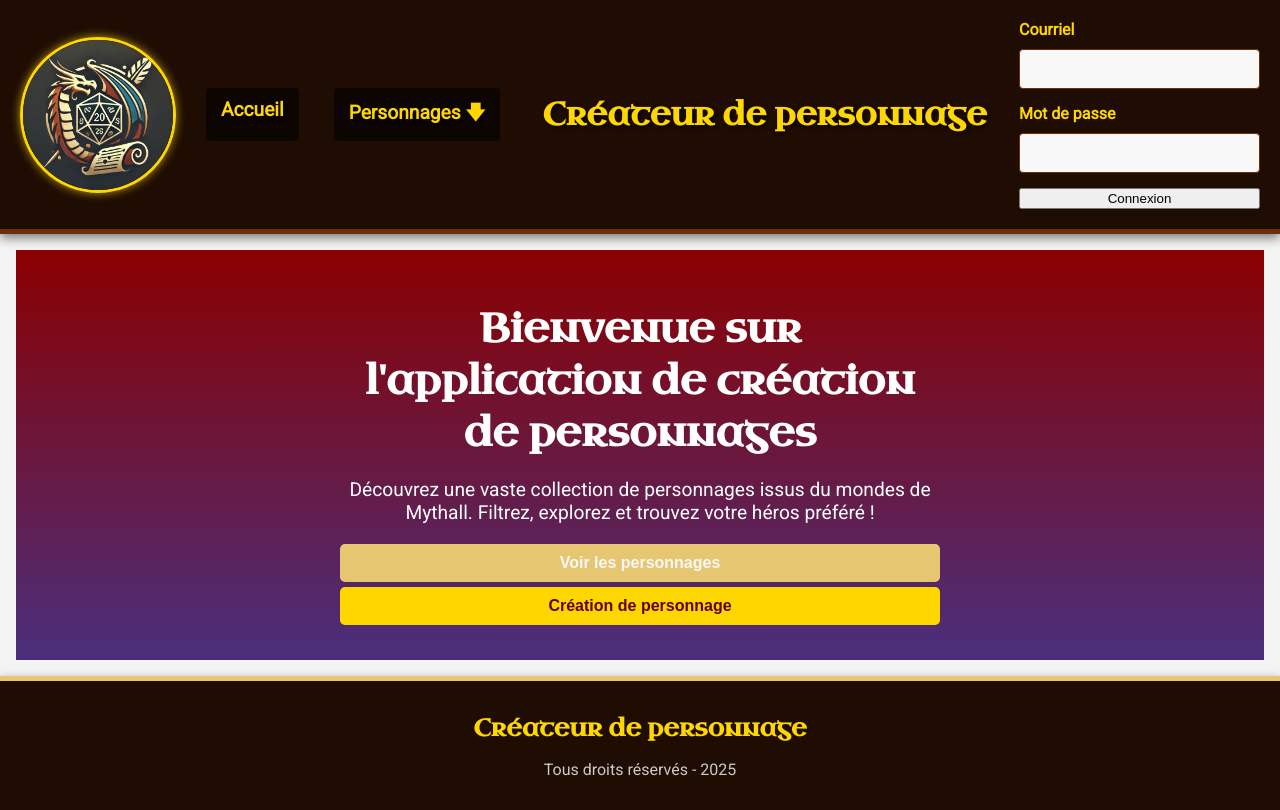
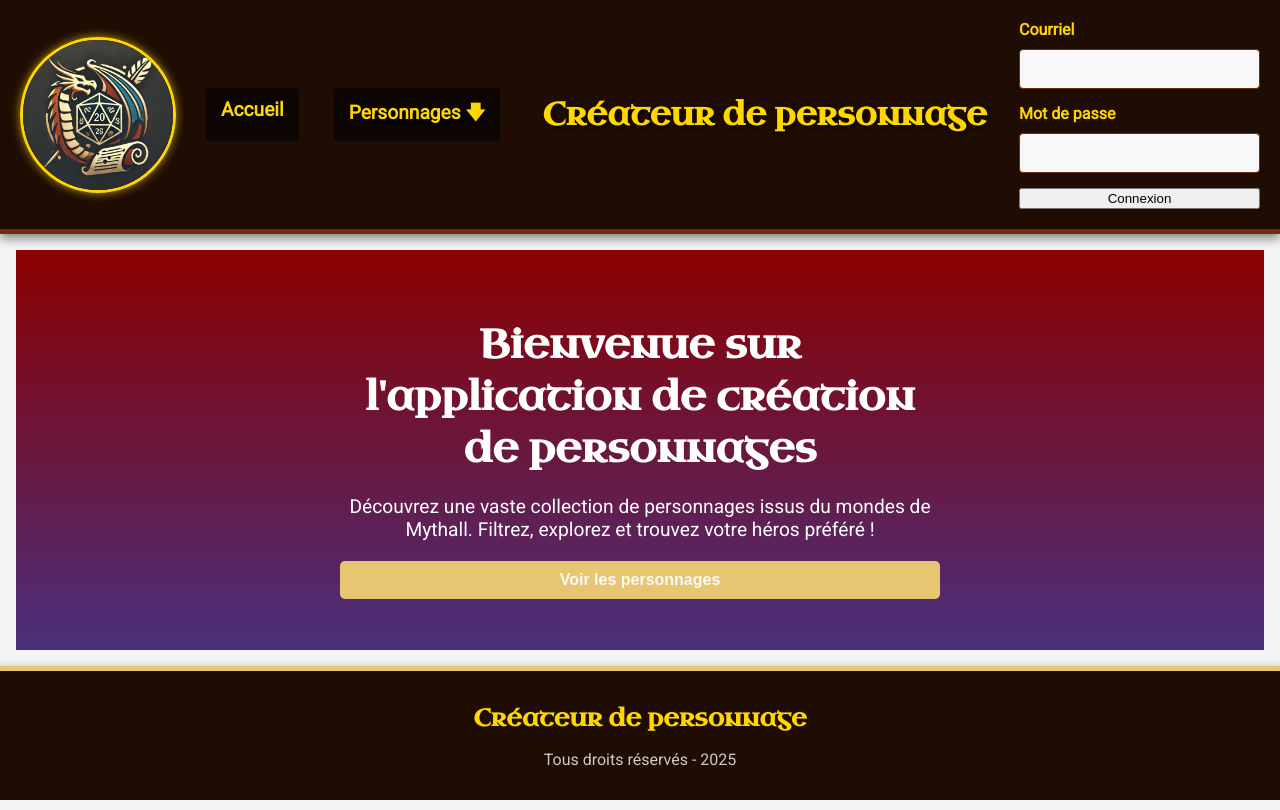
Before and after one commit to sebastien-malo-jean/H25-41F_Library_Frontend, a React (Vite) app: page / in a window 1280 px wide. Built offline with nearby package versions, Linux system fonts and the light colour scheme.

Commit message:
feat : ajout du composant AdminPage et mise à jour de la routage pour l'accès administrateur

```diff
--- /dev/null
+++ b/src/components/AdminPage/AdminPage.jsx
@@ -0,0 +1,17 @@
+import React from "react";
+
+function AdminPage() {
+  return (
+    <main>
+      <h1>Admin Page</h1>
+      <p>Bienvenue sur la page d'administration.</p>
+      <p>
+        Vous devez être connecté en tant qu'administrateur pour accéder à cette
+        page.
+      </p>
+      <p>Contenu réservé aux administrateurs.</p>
+    </main>
+  );
+}
+
+export default AdminPage;
--- a/src/components/App/App.jsx
+++ b/src/components/App/App.jsx
@@ -13,6 +13,7 @@ import FormAddCharacter from "@components/FormAddCharacter/FormAddCharacter";
 import Page404 from "@components/Page404/Page404";
 import AuthContextProvider from "../AuthContext/AuthContextProvider";
 import AdminRoute from "../AdminRoute/AdminRoute";
+import AdminPage from "../AdminPage/AdminPage";
 
 function App() {
   return (
@@ -23,8 +24,9 @@ function App() {
           <Route path="/" element={<Home />} />
           <Route path="/characters" element={<CharacterList />} />
           <Route path="/characters/:id" element={<CharacterDetails />} />
+          <Route path="/characters/create" element={<FormAddCharacter />} />
           <Route element={<AdminRoute />}>
-            <Route path="/characters/create" element={<FormAddCharacter />} />
+            <Route path="/admin/adminpage" element={<AdminPage />} />
           </Route>
           <Route path="*" element={<Page404 />} />
         </Routes>
--- a/src/components/CharacterDetails/CharacterDetails.jsx
+++ b/src/components/CharacterDetails/CharacterDetails.jsx
@@ -1,8 +1,9 @@
 //css
 import "./CharacterDetails.css";
 //bibliotheque
-import { useState, useEffect } from "react";
+import { useState, useEffect, useContext } from "react";
 import { useParams, useNavigate } from "react-router-dom"; // Import pour récupérer l'ID
+import { AuthContext } from "../AuthContext/AuthContextProvider";
 //composants
 import CharacterDetail__right from "./CharacterDetail__right/CharacterDetail__right";
 
@@ -13,6 +14,7 @@ function CharacterDetails() {
   const [loading, setLoading] = useState(true);
   const [error, setError] = useState(null);
   const [loadingText, setLoadingText] = useState("");
+  const { user } = useContext(AuthContext);
 
   useEffect(() => {
     async function fetchData() {
@@ -101,11 +103,13 @@ function CharacterDetails() {
           <p>{character.description}</p>
         </section>
       </section>
-      <section className="btn-section">
-        <button type="button" className="btn btn-danger" onClick={destroy}>
-          supprimer
-        </button>
-      </section>
+      {user && user.role === 0 && (
+        <section className="btn-section">
+          <button type="button" className="btn btn-danger" onClick={destroy}>
+            supprimer
+          </button>
+        </section>
+      )}
     </main>
   );
 }
--- a/src/components/FormAddCharacter/FormAddCharacter.jsx
+++ b/src/components/FormAddCharacter/FormAddCharacter.jsx
@@ -228,9 +228,13 @@ function FormAddCharacter() {
               onChange={handleChangement}
             >
               <option value="">Vocation</option>
-              <option value="npc">PNJ</option>
+              {user && user.role === 0 && (
+                <>
+                  <option value="npc">PNJ</option>
+                  <option value="monster">Monstre</option>
+                </>
+              )}
               <option value="player">Joueur</option>
-              <option value="monster">Monstre</option>
             </select>
           </div>
 
--- a/src/components/Home/Home.jsx
+++ b/src/components/Home/Home.jsx
@@ -1,9 +1,11 @@
-import React from "react";
+import React, { useContext } from "react";
 import "./Home.css";
 import { useNavigate } from "react-router-dom";
+import { AuthContext } from "../AuthContext/AuthContextProvider";
 
 function Home() {
   const navigate = useNavigate();
+  const { user, loginToken } = useContext(AuthContext);
 
   return (
     <main className="home-container">
@@ -20,12 +22,22 @@ function Home() {
           >
             Voir les personnages
           </button>
-          <button
-            className="btn btn-primary"
-            onClick={() => navigate("/characters/create")}
-          >
-            Création de personnage
-          </button>
+          {loginToken && (
+            <button
+              className="btn btn-secondary"
+              onClick={() => navigate("/characters/create")}
+            >
+              Créer un personnage
+            </button>
+          )}
+          {user && user.role === 0 && (
+            <button
+              className="btn btn-secondary"
+              onClick={() => navigate("/admin/adminpage")}
+            >
+              Page admin
+            </button>
+          )}
         </div>
       </section>
     </main>
```
